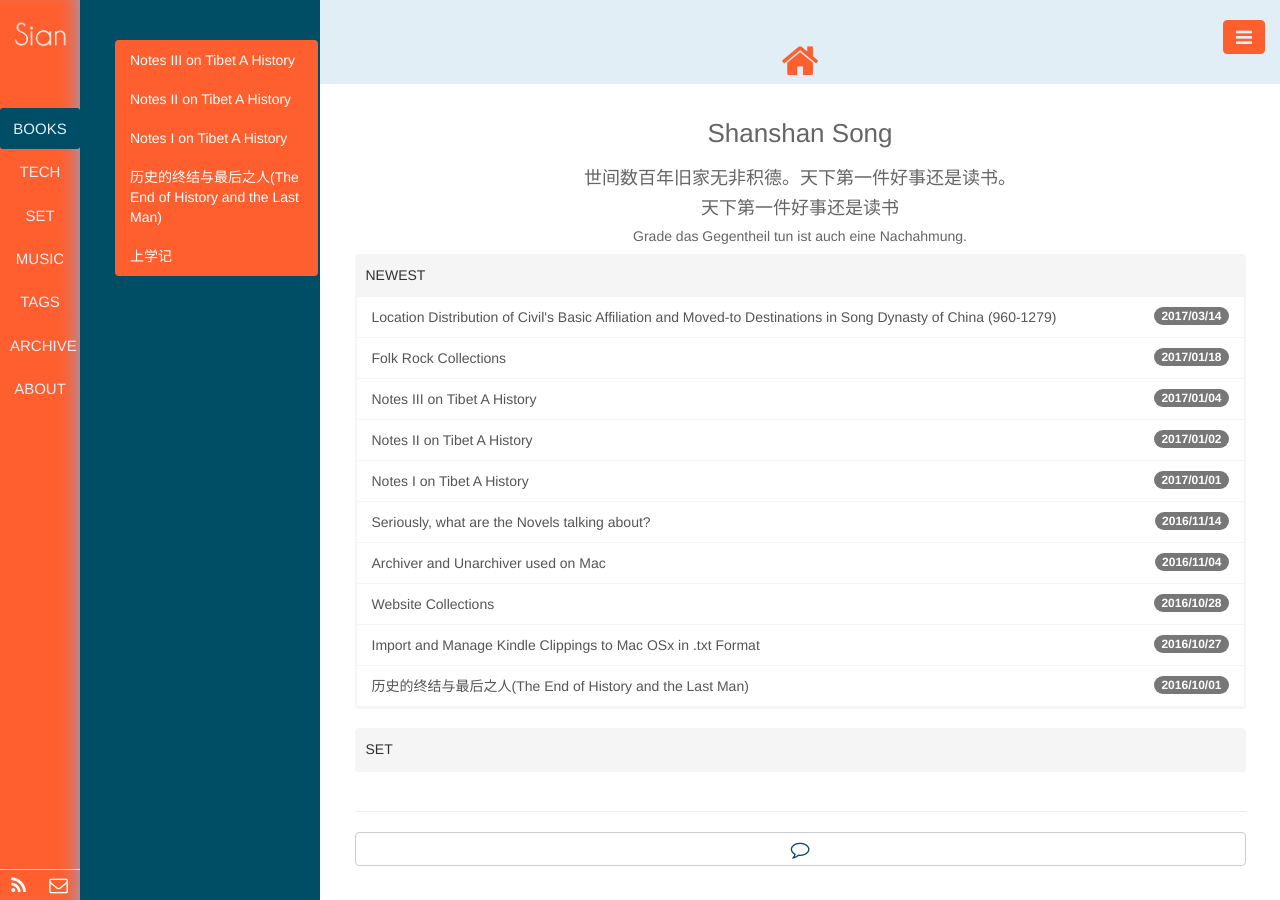
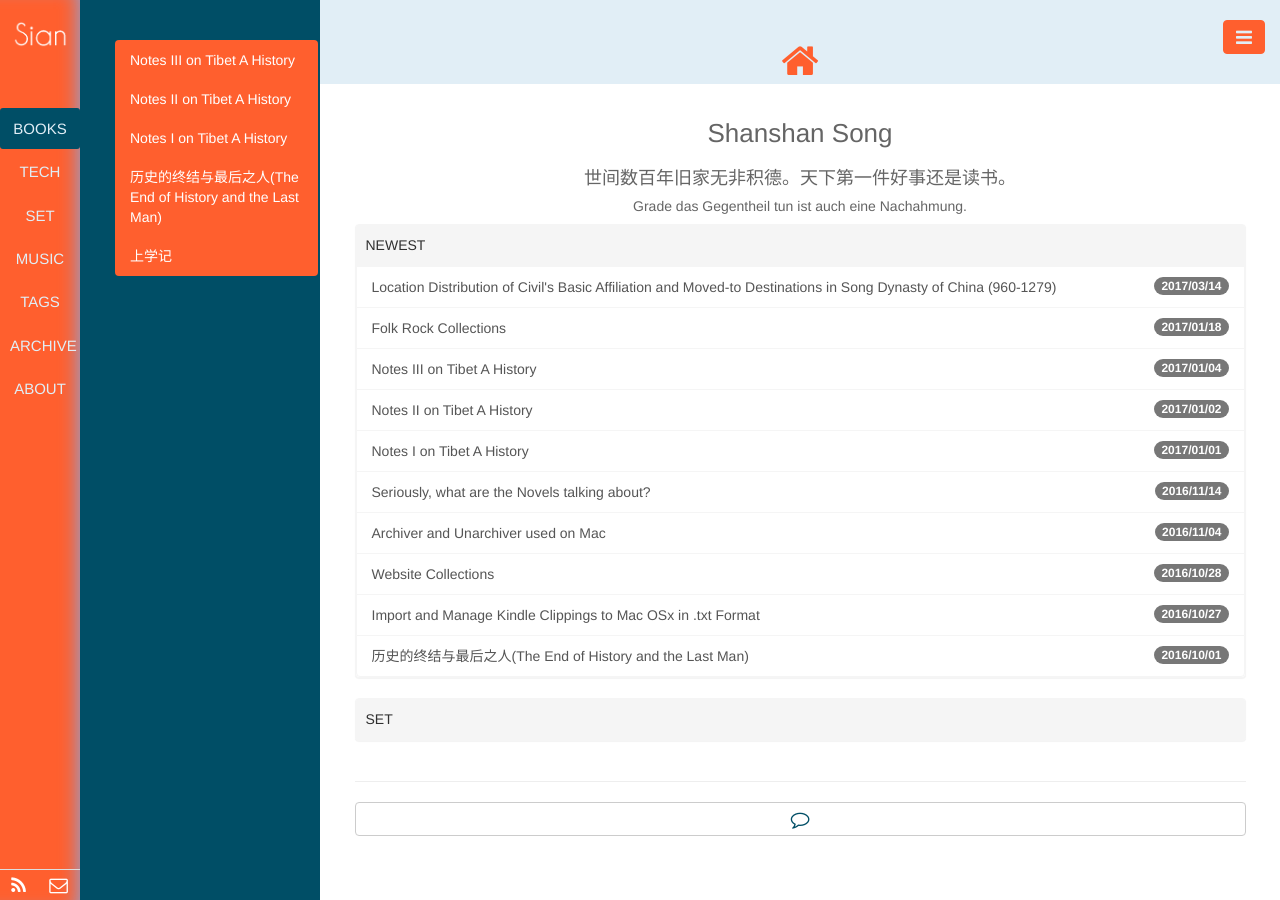
Before and after one commit to mathesse/mathesse.github.io, a Jekyll site: the page built from index.html, in a window 1280 px wide. Built offline with Jekyll 4.4.1, drawn with Linux system fonts in a browser that asks for light colours; the list of posts is cut into pages by our own code.

Commit message:
Update index.html

```diff
--- a/index.html
+++ b/index.html
@@ -6,7 +6,6 @@ titlename: blog
 <!--<br>-->
 <center><h3><p>Shanshan Song</p></h3></center>
 <center><h4><p>世间数百年旧家无非积德。天下第一件好事还是读书。</p></h4></center>
-<center><h4><p>天下第一件好事还是读书</p></h4></center>
 <center><h5><p>Grade das Gegentheil tun ist auch eine Nachahmung.</p></h5></center>
 <div class="row">
   <div class="col-md-12">
```
